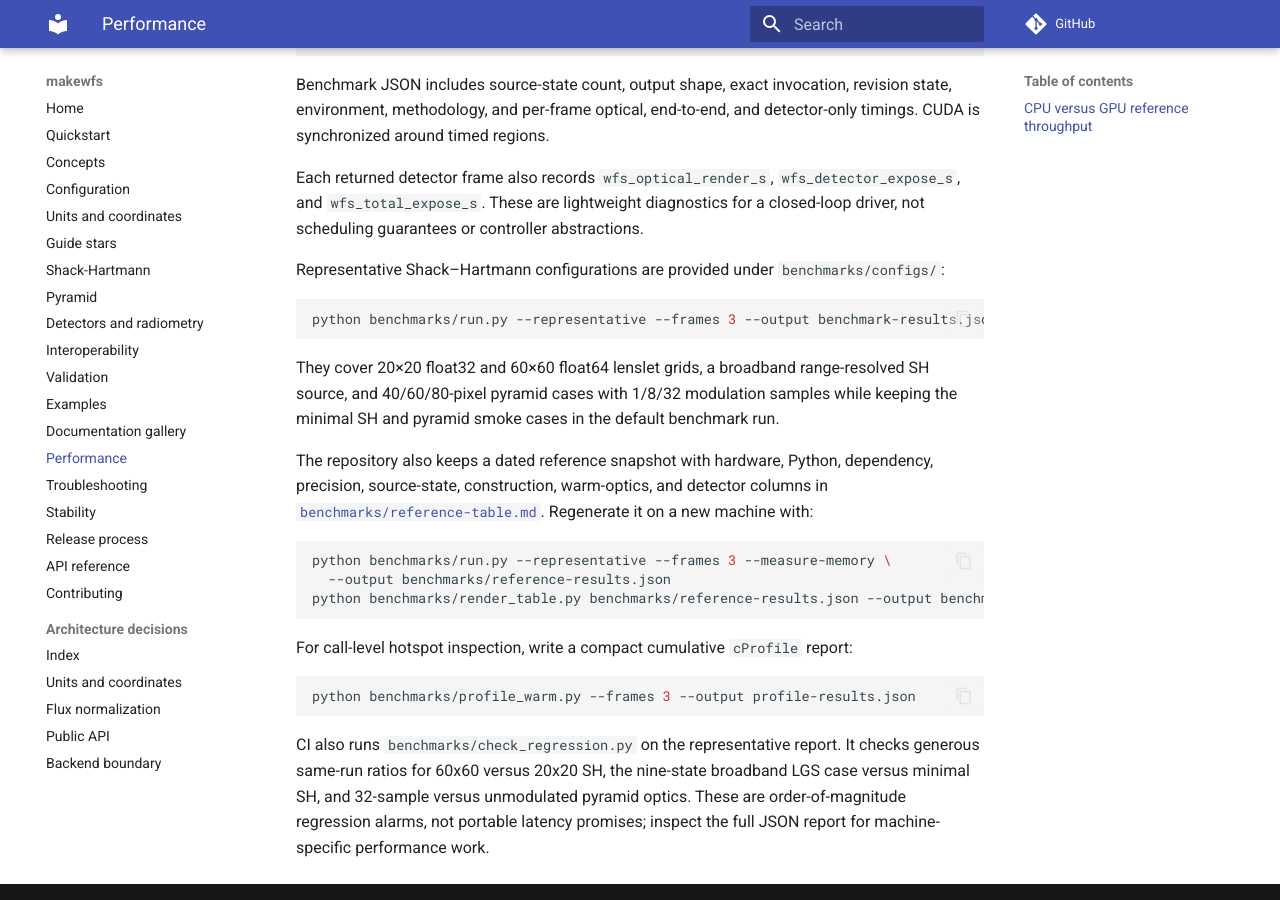
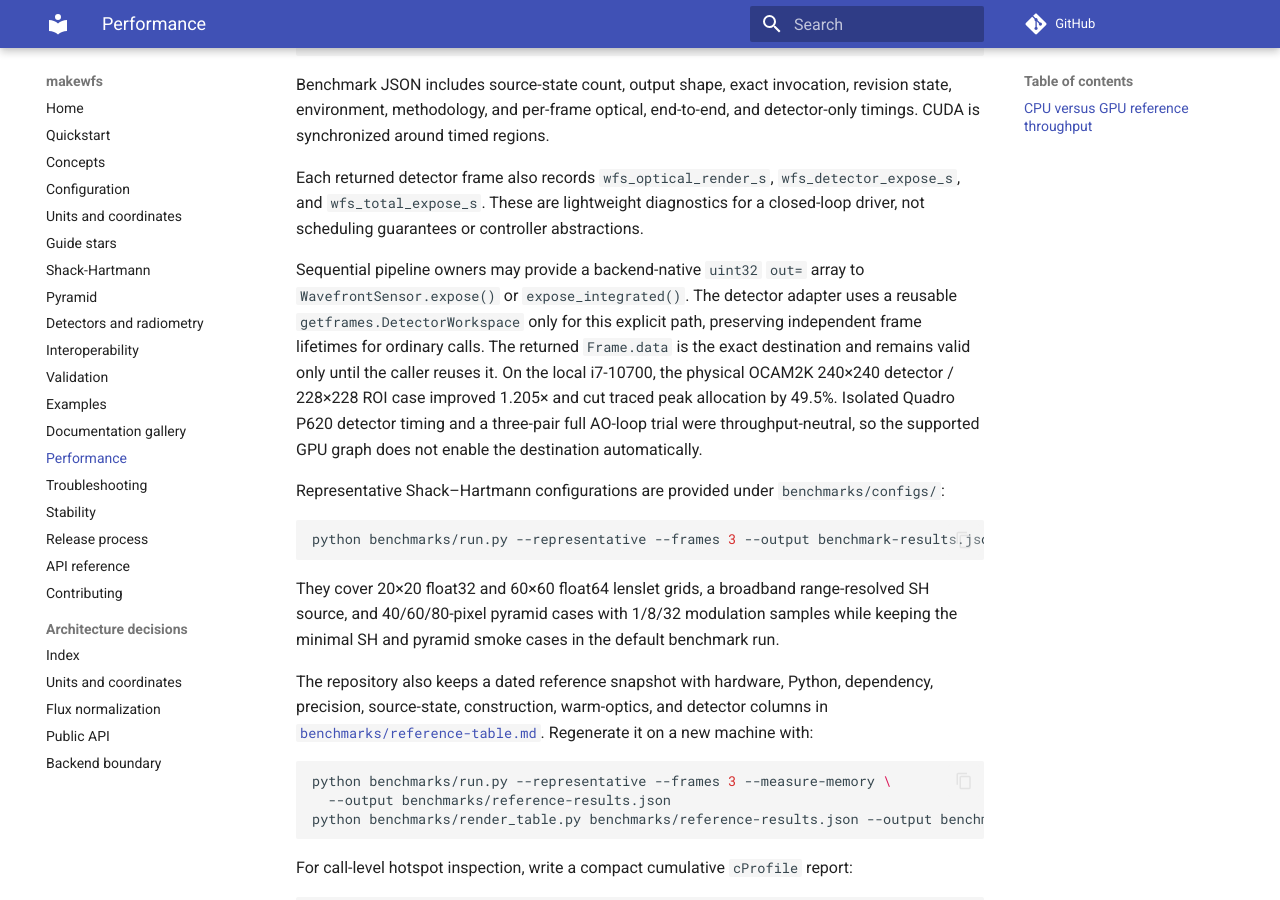
Before and after one commit to jacotay7/makewfs, an MkDocs documentation site: the page built from docs/performance.md, in a window 1280 px wide and 900 px high, scrolled down 2879 px. Built offline with MkDocs 1.6.1 and Material for MkDocs 9.7.7, drawn with Linux system fonts in a browser that asks for light colours; comment, search, counter and statistics services are not loaded.

Commit message:
Support caller-owned detector output

```diff
--- a/docs/performance.md
+++ b/docs/performance.md
@@ -126,6 +126,16 @@ Each returned detector frame also records `wfs_optical_render_s`,
 diagnostics for a closed-loop driver, not scheduling guarantees or controller
 abstractions.
 
+Sequential pipeline owners may provide a backend-native `uint32` `out=` array
+to `WavefrontSensor.expose()` or `expose_integrated()`. The detector adapter uses
+a reusable `getframes.DetectorWorkspace` only for this explicit path, preserving
+independent frame lifetimes for ordinary calls. The returned `Frame.data` is the
+exact destination and remains valid only until the caller reuses it. On the local
+i7-10700, the physical OCAM2K 240×240 detector / 228×228 ROI case improved
+1.205× and cut traced peak allocation by 49.5%. Isolated Quadro P620 detector
+timing and a three-pair full AO-loop trial were throughput-neutral, so the
+supported GPU graph does not enable the destination automatically.
+
 Representative Shack–Hartmann configurations are provided under
 `benchmarks/configs/`:
 
```
Also changed, not shown: AGENTS.md (+2 -1 lines), CHANGELOG.md (+6 -0 lines), README.md (+3 -0 lines), ROADMAP.md (+5 -0 lines), docs/stability.md (+5 -4 lines), 5 other files.
